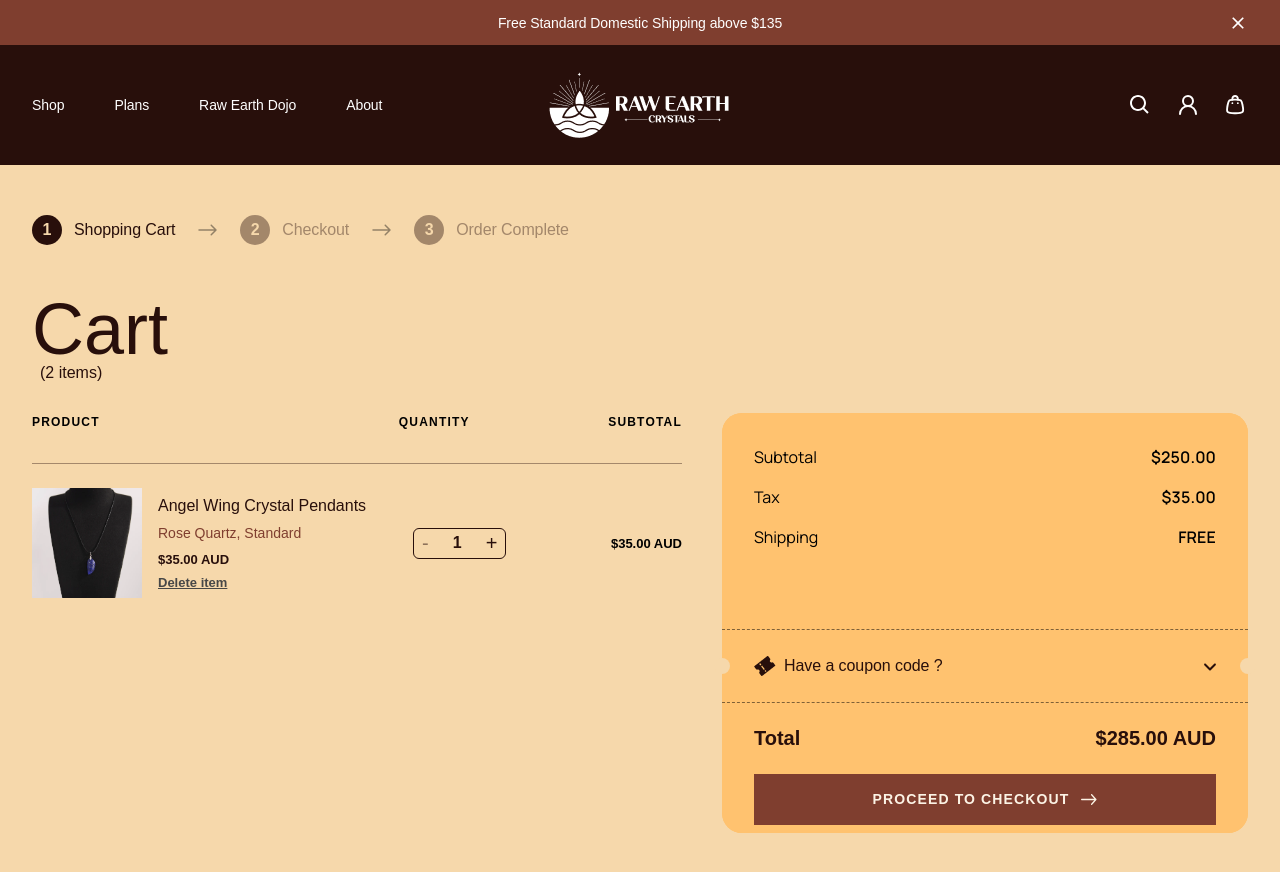
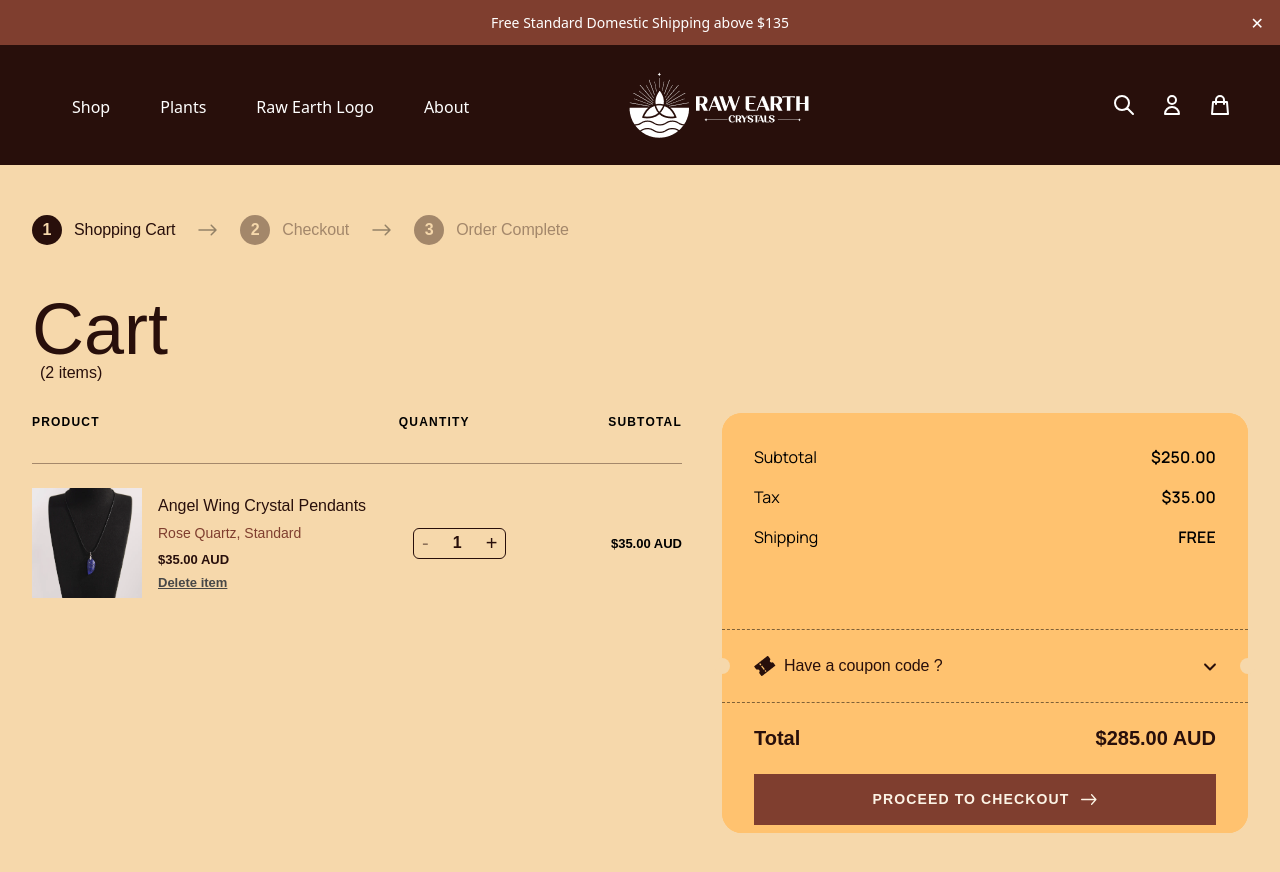
Before and after one commit to jhapriyavart10/E-commerce, a Next.js app: page /cart in a window 1280 px wide. Shown: the top 872 px of the page. Built offline with nearby package versions, Linux system fonts and the light colour scheme.

Commit message:
bas last hai

```diff
--- a/app/cart/page.tsx
+++ b/app/cart/page.tsx
@@ -3,6 +3,7 @@
 import { useState } from 'react';
 import Image from 'next/image';
 import { useCart } from '@/app/context/CartContext';
+import Header from '@/components/Header';
 
 // SVG Path data for desktop
 const svgPathsDesktop = {
@@ -35,7 +36,6 @@ const svgPathsMobile = {
 export default function CartPage() {
   const { cartItems, updateQuantity, removeFromCart } = useCart();
   const [isMobile, setIsMobile] = useState(false);
-  const [showTopBanner, setShowTopBanner] = useState(true);
   const [couponExpanded, setCouponExpanded] = useState(false);
 
   // Use mock data if cart is empty (for display purposes)
@@ -73,38 +73,10 @@ export default function CartPage() {
     // Mobile Cart Layout
     return (
       <div className="bg-[#f6d8ab] min-h-screen w-full">
-        {/* Mobile Navbar */}
-        <div className="fixed top-0 left-0 bg-[#280f0b] w-full h-[120px] overflow-clip z-50">
-          <div className="absolute h-[54px] left-[24px] top-1/2 -translate-y-1/2 w-[139.5px]">
-            <Image src="/assets/images/logo.png" alt="Logo" width={139.5} height={54} className="w-full h-full object-contain" />
-          </div>
-          <div className="absolute content-stretch flex gap-[24px] items-center right-[24px] top-1/2 translate-y-[-50%]">
-            <div className="overflow-clip relative shrink-0 size-[24px]">
-              <div className="absolute inset-[14.48%_14.42%_10.31%_14.44%]">
-                <div className="absolute inset-[-5.54%_-5.86%]">
-                  <svg className="block size-full" fill="none" preserveAspectRatio="none" viewBox="0 0 20 21">
-                    <g>
-                      <path d={svgPathsMobile.p2a29c500} stroke="white" strokeWidth="2" />
-                      <path d={svgPathsMobile.p3659b180} fill="white" />
-                      <path d={svgPathsMobile.p27467800} fill="white" />
-                      <path d={svgPathsMobile.p12d72e00} stroke="white" strokeLinecap="round" strokeWidth="2" />
-                    </g>
-                  </svg>
-                </div>
-              </div>
-            </div>
-            <div className="relative shrink-0 size-[24px]">
-              <svg className="block size-full" fill="none" preserveAspectRatio="none" viewBox="0 0 24 24">
-                <g>
-                  <path clipRule="evenodd" d={svgPathsMobile.p22d23bc0} fill="white" fillRule="evenodd" />
-                </g>
-              </svg>
-            </div>
-          </div>
-        </div>
+        <Header />
 
         {/* Main Content */}
-        <div className="pt-[144px] px-6 pb-12 min-h-screen">
+        <div className="pt-[24px] px-6 pb-12 min-h-screen">
           {/* Page Title */}
           <div className="mb-6">
             <h1 className="font-['Lora',serif] font-normal text-[#280f0b] text-[40px] leading-[100%]">Cart</h1>
@@ -240,83 +212,10 @@ export default function CartPage() {
   // Desktop Cart Layout
   return (
     <div className="bg-[#f6d8ab] min-h-screen w-full">
-      {/* Fixed Navbar */}
-      <div className="fixed left-0 top-0 w-full z-50 flex flex-col">
-        {/* Top Banner */}
-        {showTopBanner && (
-          <div className="bg-[#7f3e2f] h-[45px] overflow-clip relative w-full">
-            <p className="absolute font-['Manrope:Regular',sans-serif] font-normal leading-[1.5] left-1/2 -translate-x-1/2 text-[14px] text-white top-1/2 -translate-y-1/2 tracking-[-0.07px]">
-              Free Standard Domestic Shipping above $135
-            </p>
-            <button
-              onClick={() => setShowTopBanner(false)}
-              className="absolute right-8 size-[20px] top-1/2 -translate-y-1/2"
-            >
-              <svg className="block size-full" fill="none" preserveAspectRatio="none" viewBox="0 0 20 20">
-                <path d={svgPathsDesktop.p23bcfd80} fill="white" />
-              </svg>
-            </button>
-          </div>
-        )}
-
-        {/* Navbar */}
-        <div className="bg-[#280f0b] h-[120px] overflow-clip relative w-full">
-          <div className="absolute h-[72px] left-1/2 top-1/2 -translate-x-1/2 -translate-y-1/2 w-[186px]">
-            <Image src="/assets/images/logo.png" alt="Logo" width={186} height={72} className="w-full h-full object-contain" />
-          </div>
-
-          {/* Nav Items */}
-          <div className="absolute left-8 top-1/2 -translate-y-1/2 flex font-['Manrope:Regular',sans-serif] font-normal gap-[50px] items-center leading-[1.5] text-[14px] text-white tracking-[-0.07px]">
-            <p className="relative shrink-0 cursor-pointer">Shop</p>
-            <p className="relative shrink-0 cursor-pointer">Plans</p>
-            <p className="relative shrink-0 cursor-pointer">Raw Earth Dojo</p>
-            <p className="relative shrink-0 cursor-pointer">About</p>
-          </div>
-
-          {/* Icons */}
-          <div className="absolute right-8 top-1/2 -translate-y-1/2 flex gap-6 items-center">
-            {/* Search Icon */}
-            <div className="relative shrink-0 size-[24px] cursor-pointer">
-              <svg className="block size-full" fill="none" preserveAspectRatio="none" viewBox="0 0 24 24">
-                <path d={svgPathsDesktop.pbe57a00} fill="white" />
-              </svg>
-            </div>
-
-            {/* User Icon */}
-            <div className="overflow-clip relative shrink-0 size-[24px] cursor-pointer">
-              <div className="absolute inset-[12.5%_16.67%]">
-                <div className="absolute inset-[-5.56%_-6.25%]">
-                  <svg className="block size-full" fill="none" preserveAspectRatio="none" viewBox="0 0 18 20">
-                    <g>
-                      <path d={svgPathsDesktop.pc813b00} stroke="white" strokeLinecap="round" strokeLinejoin="round" strokeWidth="2" />
-                      <path d={svgPathsDesktop.pd085366} stroke="white" strokeLinecap="round" strokeLinejoin="round" strokeWidth="2" />
-                    </g>
-                  </svg>
-                </div>
-              </div>
-            </div>
-
-            {/* Bag Icon */}
-            <div className="overflow-clip relative shrink-0 size-[24px] cursor-pointer">
-              <div className="absolute inset-[14.48%_14.42%_10.31%_14.44%]">
-                <div className="absolute inset-[-5.54%_-5.86%]">
-                  <svg className="block size-full" fill="none" preserveAspectRatio="none" viewBox="0 0 20 21">
-                    <g>
-                      <path d={svgPathsDesktop.p2a29c500} stroke="white" strokeWidth="2" />
-                      <path d={svgPathsDesktop.p3659b180} fill="white" />
-                      <path d={svgPathsDesktop.p27467800} fill="white" />
-                      <path d={svgPathsDesktop.p12d72e00} stroke="white" strokeLinecap="round" strokeWidth="2" />
-                    </g>
-                  </svg>
-                </div>
-              </div>
-            </div>
-          </div>
-        </div>
-      </div>
+      <Header />
 
       {/* Main Content Container */}
-      <div className={`w-full max-w-[1280px] mx-auto px-8 pb-12 ${showTopBanner ? 'pt-[215px]' : 'pt-[170px]'}`}>
+      <div className="w-full max-w-[1280px] mx-auto px-8 pb-12 pt-[50px]">
         {/* Progress Indicator */}
         <div className="mb-12">
           <div className="flex gap-4 items-center">
```
